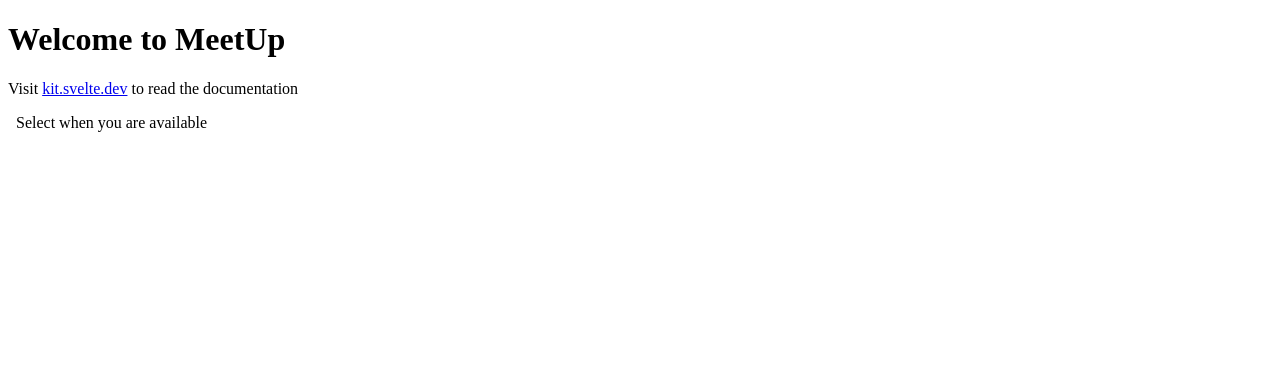
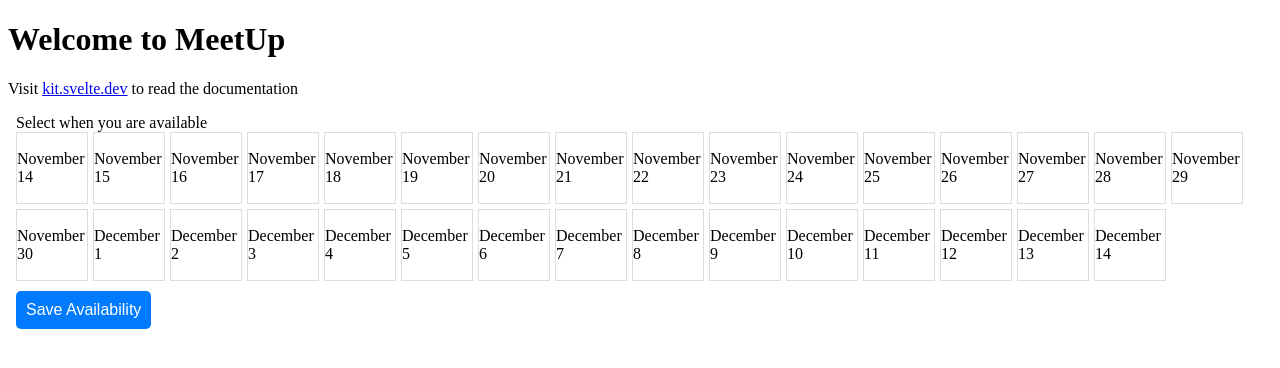
Before and after one commit to JVng36/CPSC254_Project, a SvelteKit app in the folder my-app/: page / in a window 1280 px wide. Shown: the top 368 px of the page. Built offline with nearby package versions, Linux system fonts and the light colour scheme.

Commit message:
added styling, fixed calendar dates + backend prep

```diff
--- /dev/null
+++ b/my-app/src/components/calendar.svelte
@@ -0,0 +1,118 @@
+<script>
+  import { onMount } from 'svelte';
+  import { format, addDays } from 'date-fns';
+  const port = import.meta.env.port;
+
+  let selectedDates = [];
+  let displayedDays = [];
+  let days = [];
+
+  async function fetchData() {
+    try {
+      const userId = 1;
+
+      const response = await fetch(`http://localhost:${$port}/api/getAvailability/${userId}`);
+      const data = await response.json();
+
+      return data;
+    } catch (error) {
+      console.error('error fetching data:', error);
+      return null;
+    }
+  }
+
+  function generateDaysArray() {
+    const start = new Date();
+    days = Array.from({ length: 31 }, (_, i) => addDays(start, i + 1));
+    displayedDays = days.map(day => format(day, 'MMMM d'));
+  }
+
+  function handleDateClick(date) {
+    const index = days.findIndex(day => format(day, 'MMMM d') === date);
+
+    if (selectedDates.includes(days[index])) {
+      selectedDates = selectedDates.filter(d => d !== days[index]);
+    } else {
+      selectedDates = [...selectedDates, days[index]];
+    }
+  }
+
+  onMount(async () => {
+    const data = await fetchData();
+    if (data) {
+      days = data.availability || [];
+      displayedDays = days.map(day => format(day, 'MMMM d'));
+    } else {
+      generateDaysArray();
+    }
+  });
+
+  async function sendDataToBackend() {
+    try {
+      const userId = 1;
+
+      const response = await fetch(`http://localhost:${$port}/api/setAvailability`, {
+        method: 'POST',
+        headers: {
+          'Content-Type': 'application/json',
+        },
+        body: JSON.stringify({ userId, selectedDates }),
+      });
+
+      const data = await response.json();
+      console.log('Data successfully sent to backend!:', data);
+    } catch (error) {
+      console.error('Oops. Error sending data to backend ):', error);
+    }
+  }
+</script>
+
+<style>
+  div {
+    display: flex;
+    flex-wrap: wrap;
+    gap: 5px;
+  }
+
+  div > div {
+    width: 70px;
+    height: 70px;
+    display: flex;
+    justify-content: center;
+    align-items: center;
+    border: 1px solid #ddd;
+    cursor: pointer;
+    user-select: none;
+  }
+
+  div > div.selected {
+    background-color: #adf;
+  }
+
+  button {
+    margin-top: 10px;
+    padding: 10px;
+    cursor: pointer;
+    background-color: #007bff;
+    color: white;
+    border: none;
+    border-radius: 5px;
+    font-size: 1em;
+    display: block;
+  }
+</style>
+
+<div style="display: flex; flex-wrap: wrap; gap: 5px;">
+  {#each displayedDays as day, index (day)}
+    <div
+      on:click={() => handleDateClick(displayedDays[index])}
+      tabindex="0"
+      role="button"
+      class:selected={selectedDates.includes(days[index])}
+      style="width: 70px; height: 70px; display: flex; justify-content: center; align-items: center; border: 1px solid #ddd; cursor: pointer; user-select: none;"
+    >
+      {day}
+    </div>
+  {/each}
+</div>
+<button on:click={sendDataToBackend}>Save Availability</button>
--- /dev/null
+++ b/my-app/src/components/test.svelte
@@ -0,0 +1,3 @@
+<div>
+    <h1> testing tesing 123</h1>
+</div>
--- a/my-app/src/routes/+page.svelte
+++ b/my-app/src/routes/+page.svelte
@@ -1,6 +1,16 @@
+<!-- page.svelte -->
+
+<script>
+    import Calendar from "../components/calendar.svelte";
+</script>
+
 <h1>Welcome to MeetUp</h1>
 <p>Visit <a href="https://kit.svelte.dev">kit.svelte.dev</a> to read the documentation</p>
 
 <body>
     <p1>Select when you are available</p1>
+
+    <!-- calendar component -->
+    <Calendar/>
+
 </body>
```
Also changed, not shown: my-app/src/components/calender.svelte (deleted, +0 -62 lines).
